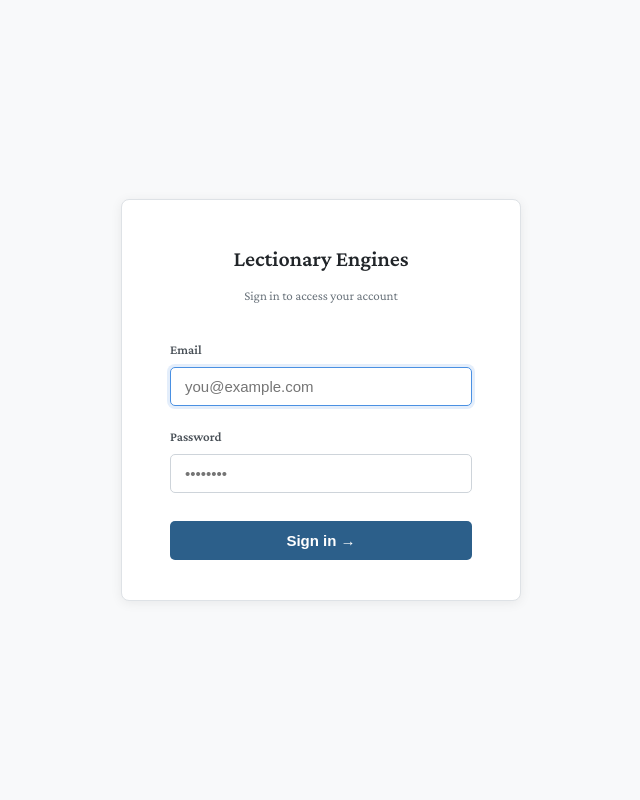
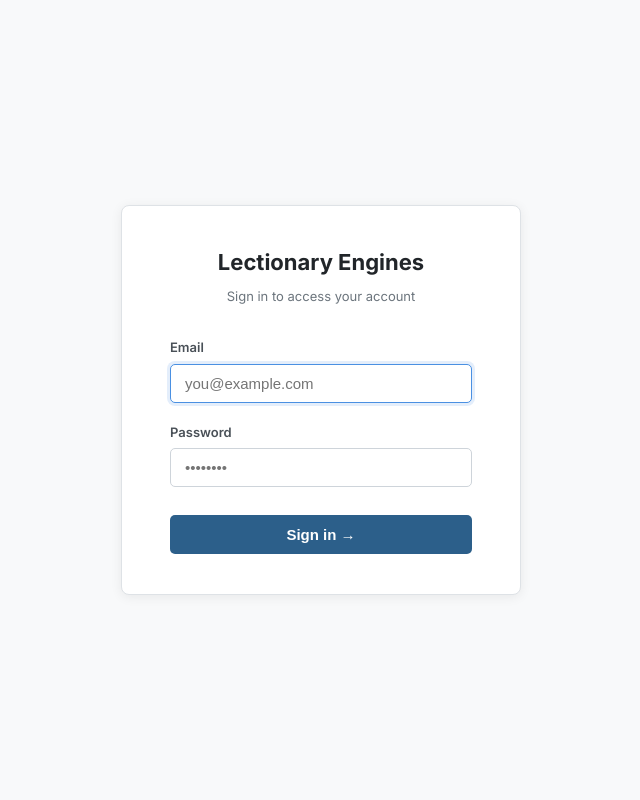
Before and after one commit to cdhtx/lectionary-engines, a FastAPI app: page /login?next=/study/1 in a window 1280 px wide. Shown: the whole page, without its empty margins (319-959 px from the left). Run offline with FastAPI, Linux system fonts and the light colour scheme; parts of the project's set-up code (start-up, migrations or seed data) failed here and were passed over; some libraries are stand-ins or nearby versions.

Commit message:
Split typography into editorial serif and UI grotesk
Source Serif 4 for scripture, study titles, and theological prose;
Inter for navigation, labels, metadata, and controls. Body size drops
to 15px for interface text while generated content keeps 18px/1.7 for
reading.

Per the spec this is the single highest-leverage visual change: the UI
now says software while the content says theology.

```diff
--- a/web/static/css/styles.css
+++ b/web/static/css/styles.css
@@ -4,7 +4,7 @@
    ============================================================================ */
 
 /* Import distinctive fonts */
-@import url('https://fonts.googleapis.com/css2?family=Cormorant+Garamond:ital,wght@0,400;0,500;0,600;0,700;1,400;1,500&family=Crimson+Pro:ital,wght@0,400;0,500;0,600;1,400;1,500&family=Cinzel:wght@400;500;600;700&display=swap');
+@import url('https://fonts.googleapis.com/css2?family=Source+Serif+4:ital,opsz,wght@0,8..60,400;0,8..60,600;0,8..60,700;1,8..60,400&family=Inter:wght@400;500;600;700&display=swap');
 
 /* Reset and Base Styles */
 * {
@@ -79,10 +79,14 @@
     --radius-md: 10px;
     --radius-lg: 14px;
 
-    /* Typography - Task 3 repoints these to Source Serif 4 + Inter */
-    --font-display: 'Cinzel', serif;
-    --font-heading: 'Cormorant Garamond', serif;
-    --font-body: 'Crimson Pro', serif;
+    /* Typography - two voices. UI says "software", content says "theology". */
+    --font-editorial: 'Source Serif 4', Georgia, 'Times New Roman', serif;
+    --font-ui: 'Inter', system-ui, -apple-system, sans-serif;
+
+    /* Legacy aliases */
+    --font-display: var(--font-editorial);
+    --font-heading: var(--font-editorial);
+    --font-body: var(--font-ui);
     --font-mono: 'SF Mono', 'Monaco', 'Consolas', monospace;
 
     /* Spacing */
@@ -144,8 +148,8 @@
 /* Base Body Styles */
 body {
     font-family: var(--font-body);
-    font-size: 18px;
-    line-height: 1.7;
+    font-size: 15px;
+    line-height: 1.5;
     color: var(--color-ink);
     background-color: var(--color-parchment);
     min-height: 100vh;
@@ -1023,6 +1027,17 @@ main {
 
 .divider {
     color: var(--color-gold);
+}
+
+/* The reading surface keeps the editorial voice and reading size, even
+   though the surrounding interface is Inter at 15px. */
+.study-content,
+.currents-content,
+.workshop-content,
+.resonance-content {
+    font-family: var(--font-editorial);
+    font-size: 18px;
+    line-height: 1.7;
 }
 
 /* Study Content - Manuscript Reading Experience */
```
